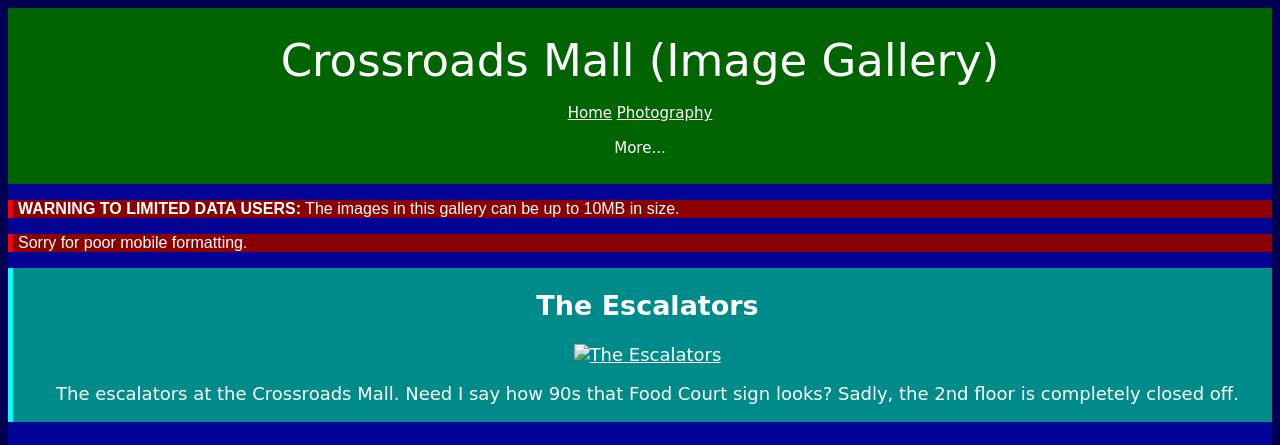
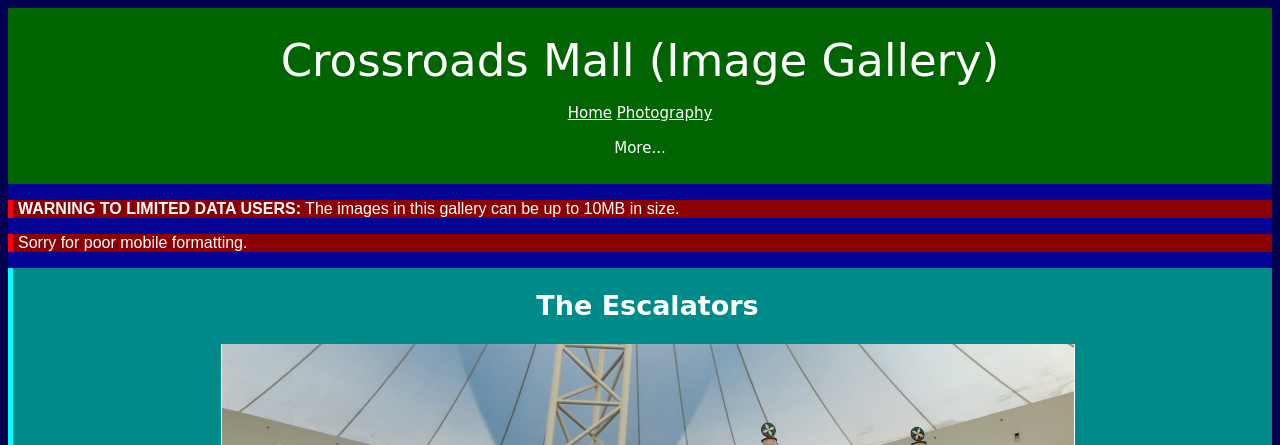
Before and after one commit to MarshmelloSUCKS/crossroads-mall, a plain HTML site: page escalators.html in a window 1280 px wide. Shown: the top 445 px of the page. Drawn offline with Linux system fonts and the light colour scheme; a web font is replaced by a local one.

Commit message:
Update escalators.html

```diff
--- a/escalators.html
+++ b/escalators.html
@@ -49,7 +49,7 @@
         <p class="update">Sorry for poor mobile formatting.</p>
         <!--Body Text--><div class="img">
             <h2 align="center">The Escalators</h2>
-            <p align=center><a href="images/escalators.jpg"><img src="thumbs/images/escalators.jpg" alt="The Escalators" title="Click to view image in full-size" height="480" width="auto"></a></p>
+            <p align=center><a href="images/escalators.jpg"><img src="thumbs/escalators.jpg" alt="The Escalators" title="Click to view image in full-size" height="480" width="auto"></a></p>
             <p align=center>The escalators at the Crossroads Mall. Need I say how 90s that Food Court sign looks? Sadly, the 2nd floor is completely closed off.</p>
         </div>
 
```
